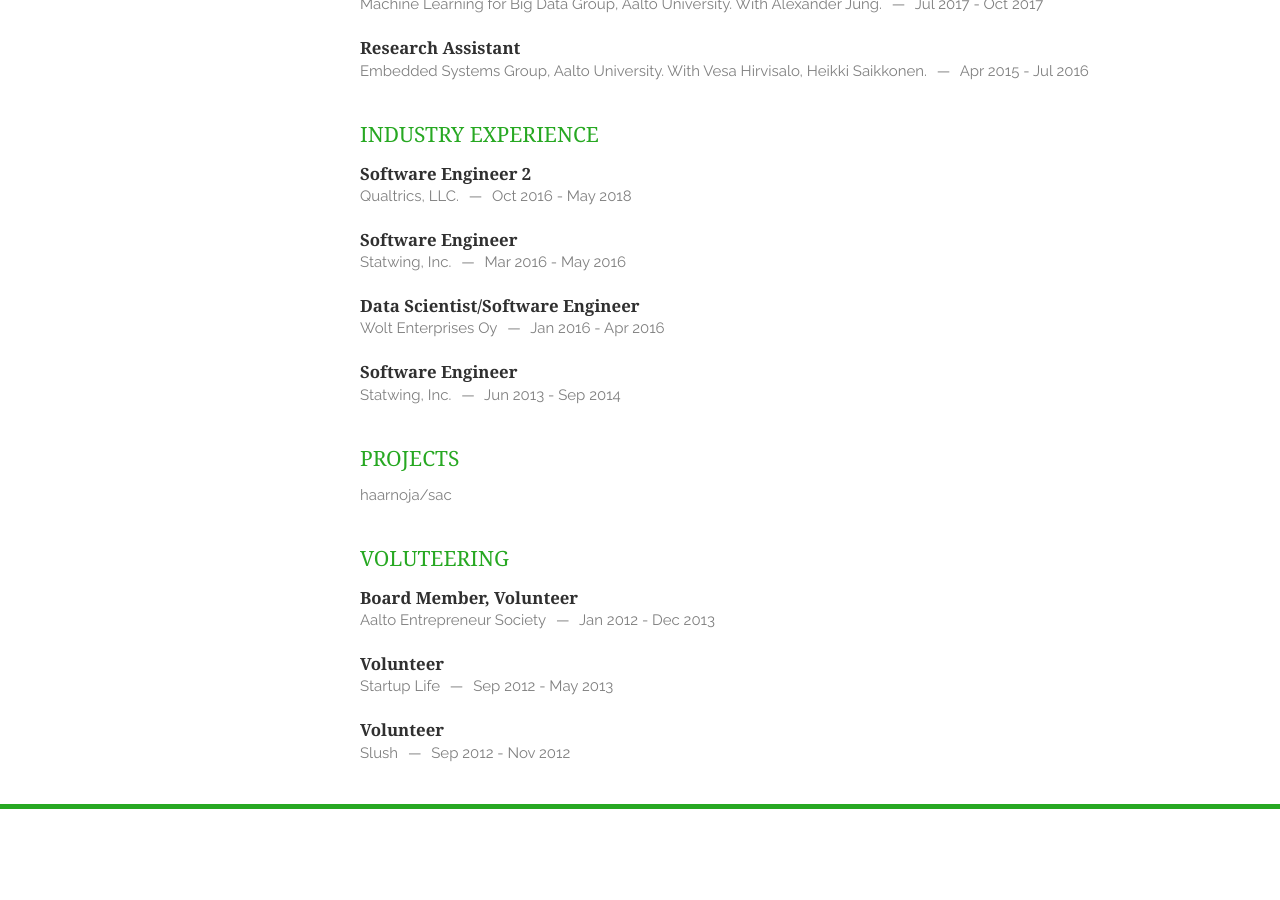
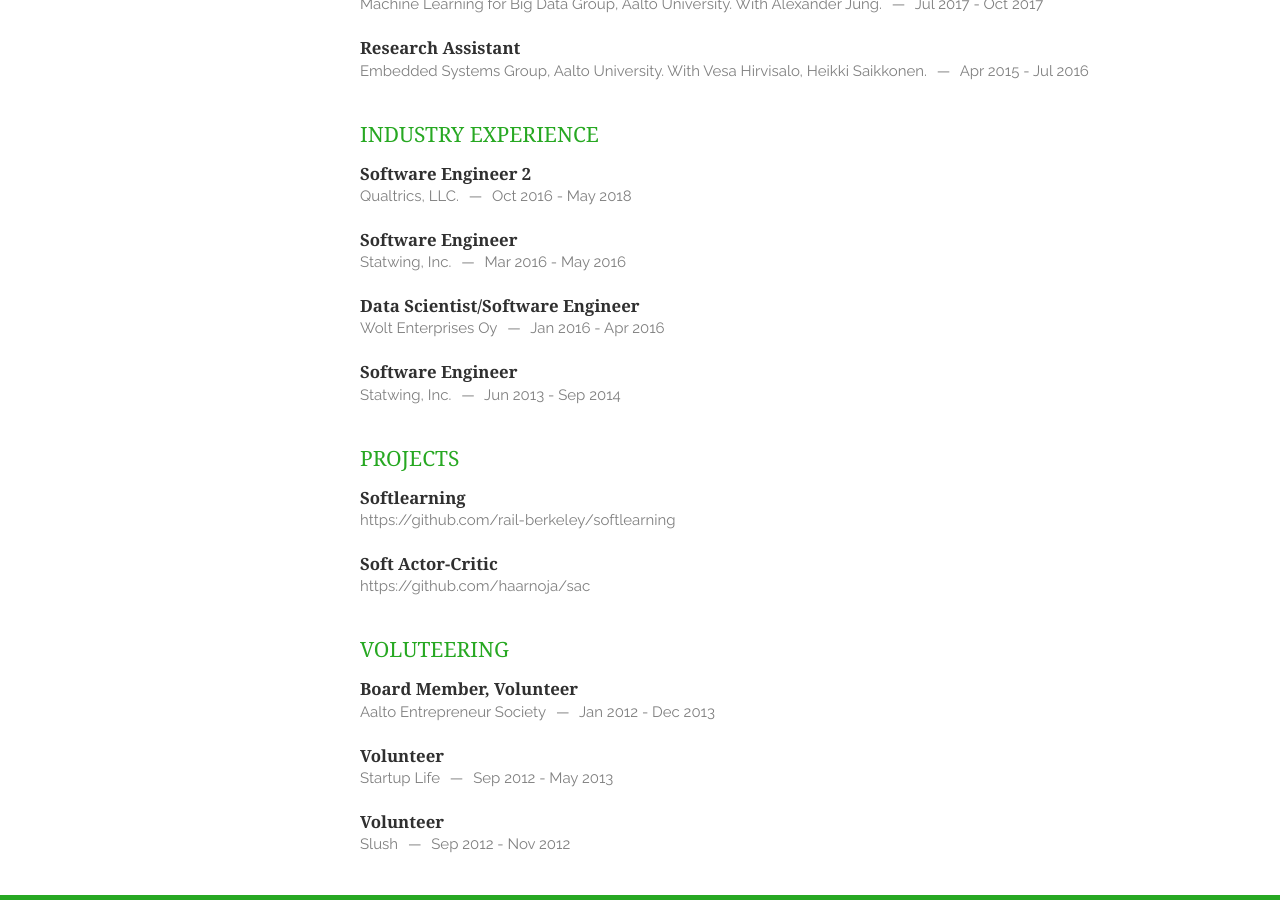
Before and after one commit to hartikainen/hartikainen.github.io, a Jekyll site: the page built from index.html, in a window 1280 px wide and 900 px high, scrolled down 865 px. Built offline with Jekyll 4.4.1, drawn with Linux system fonts in a browser that asks for light colours; nearby versions of some CDN libraries; some web fonts are replaced; the list of posts is cut into pages by our own code; before the commit the page ends 1674 px from its top, so only the background shows below that.

Commit message:
Update projects

```diff
--- a/_data/projects.yaml
+++ b/_data/projects.yaml
@@ -1,5 +1,11 @@
-- role: ~
-  organization: "<a href='https://github.com/haarnoja/sac'>haarnoja/sac</a>"
+- name: "Softlearning"
+  info: "A reinforcement learning framework for training maximum entropy policies in continuous domains."
+  url: "<a href='https://github.com/rail-berkeley/softlearning'>https://github.com/rail-berkeley/softlearning</a>"
+  begin: ~
+  end: ~
+- name: "Soft Actor-Critic"
+  info: "Official implementation of the Soft-Actor Critic algorithm."
+  url: "<a href='https://github.com/haarnoja/sac'>https://github.com/haarnoja/sac</a>"
   begin: ~
   end: ~
 # - role: Main Organizer
--- a/_includes/projects.html
+++ b/_includes/projects.html
@@ -1,11 +1,11 @@
-<section class="thirteen columns">
+<section class="thirteen columns projects">
   <h1>Projects</h1>
   {% for project in site.data.projects %}
     <article>
       <header>
-        <h1>{{ project.role }}</h1>
+        <h1>{{ project.name }}</h1>
         <span>
-          <address>{{ project.organization }}</address>
+          <address>{{ project.url }}</address>
         </span>
       </header>
       <!-- <ul> -->
```
